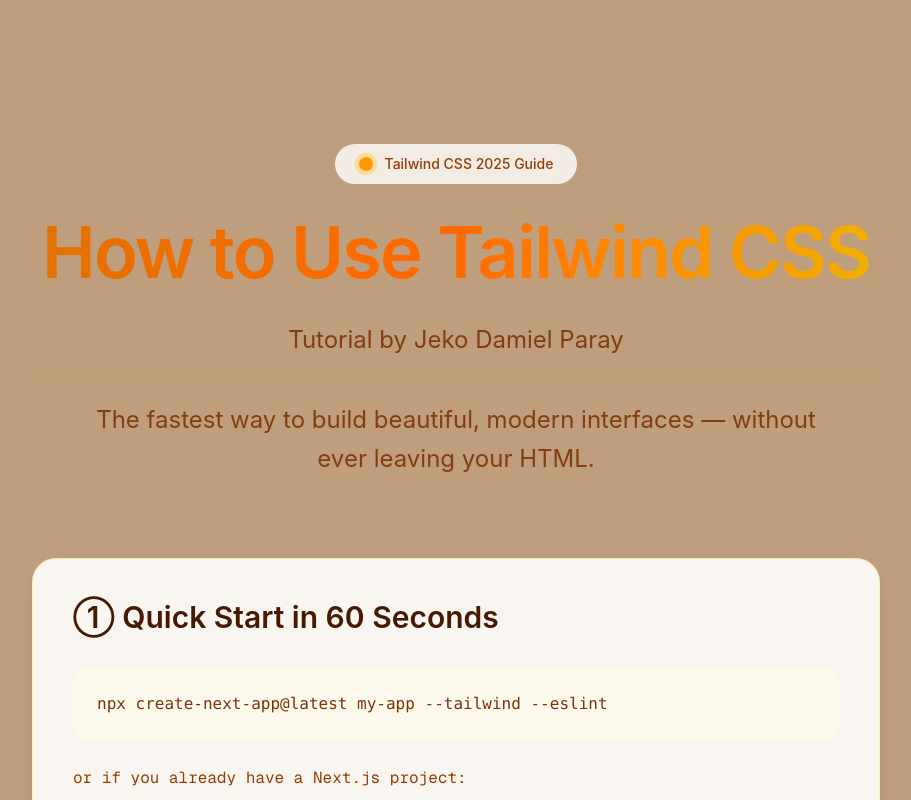
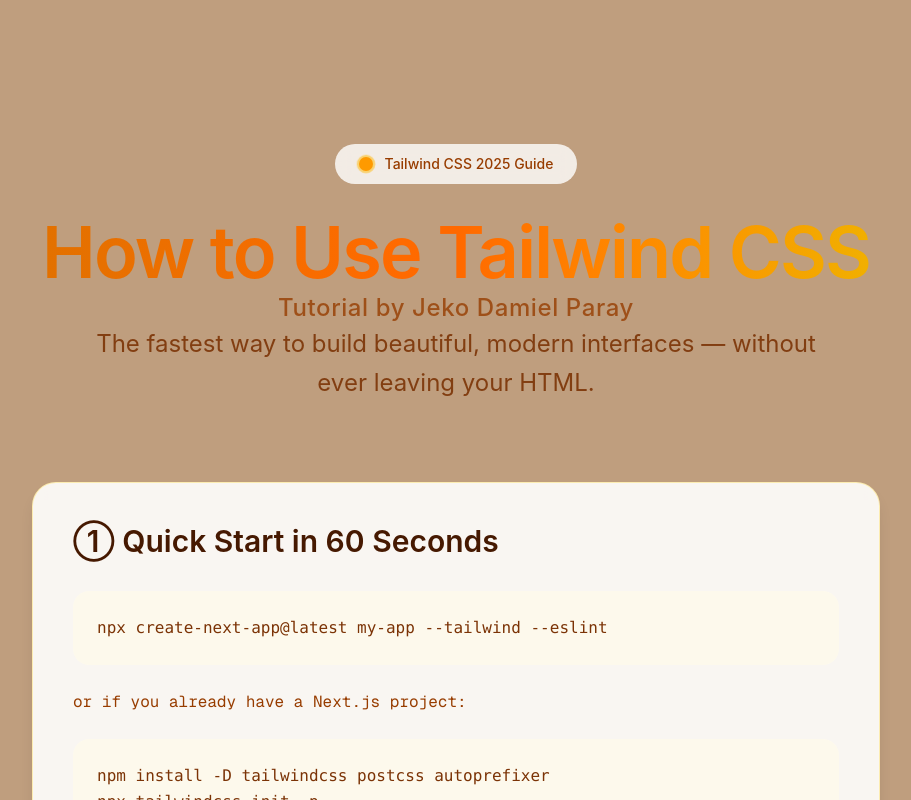
Before and after one commit to JDParay/paray-webapp-demo, a Next.js app: page / in a window 1280 px wide. Shown: the top 800 px of the page, without its empty margins (184-1095 px from the left). Built offline with nearby package versions, Linux system fonts and the light colour scheme.

Commit message:
Update page.js (12)

```diff
--- a/app/page.js
+++ b/app/page.js
@@ -14,15 +14,15 @@
             Tailwind CSS 2025 Guide
           </div>
 
-          <h1 className="mb-8 bg-gradient-to-r from-amber-600 via-orange-500 to-yellow-500 bg-clip-text text-5xl font-semibold tracking-tight text-transparent dark:from-amber-400 dark:via-orange-400 dark:to-yellow-400 sm:text-6xl md:text-7xl">
+          <div className="text-center">
+          <h1 className="mb-1 bg-gradient-to-r from-amber-600 via-orange-500 to-yellow-500 bg-clip-text text-5xl font-semibold tracking-tight text-transparent dark:from-amber-400 dark:via-orange-400 dark:to-yellow-400 sm:text-6xl md:text-7xl">
             How to Use Tailwind CSS
           </h1>
 
-          <p className="mx-auto max-w-3xl text-xl leading-relaxed text-amber-900/90 dark:text-amber-100/90 md:text-2xl">
+          <p className="mx-auto max-w-3xl text-xl font-medium text-amber-800/80 dark:text-amber-200/80 md:text-2xl tracking-wide">
             Tutorial by Jeko Damiel Paray
           </p>
-
-          <hr className="my-5 h-px bg-amber-500/30 border-0 dark:bg-amber-400/30" />
+        </div>
 
           <p className="mx-auto max-w-3xl text-xl leading-relaxed text-amber-900/90 dark:text-amber-100/90 md:text-2xl">
             The fastest way to build beautiful, modern interfaces — without ever leaving your HTML.
```
